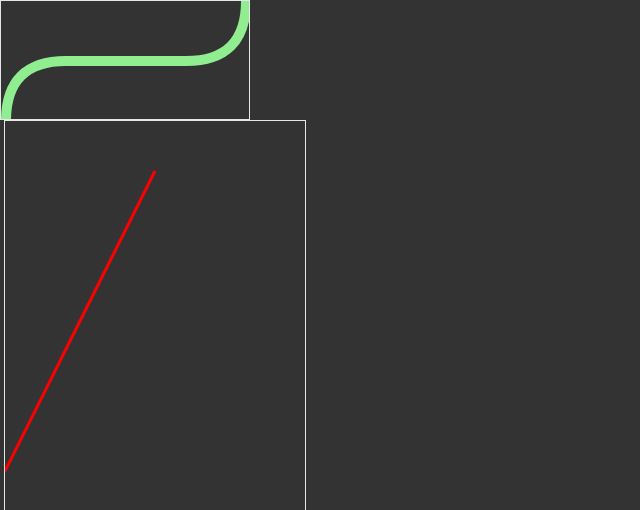
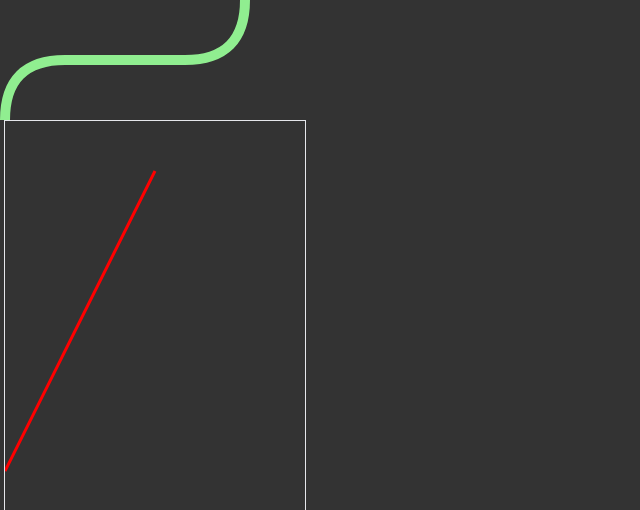
Before and after one commit to gabjuh/webdev-portfolio, a React (Vite) app: page / in a window 1280 px wide. Shown: the top 510 px of the page, without its empty margins (0-640 px from the left). Built offline with nearby package versions, Linux system fonts and the light colour scheme.

Commit message:
temporary styling removed

```diff
--- a/src/component/Bend.tsx
+++ b/src/component/Bend.tsx
@@ -22,10 +22,8 @@ const Bend: React.FC<Bend> = ({
   bend
 }) => {
 
-
-
   return (
-    <svg height={height} width={width} className="border transition-all ease-in duration-500">
+    <svg height={height} width={width} className="">
       <path
         d={`
           M ${startPos - strokeWidth / 2} ${level}
```
